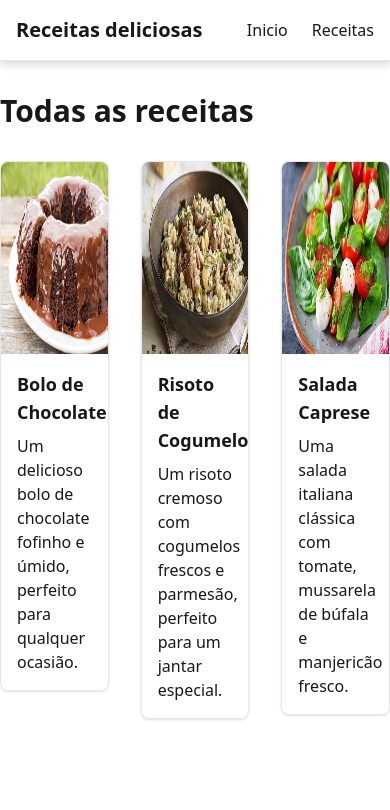
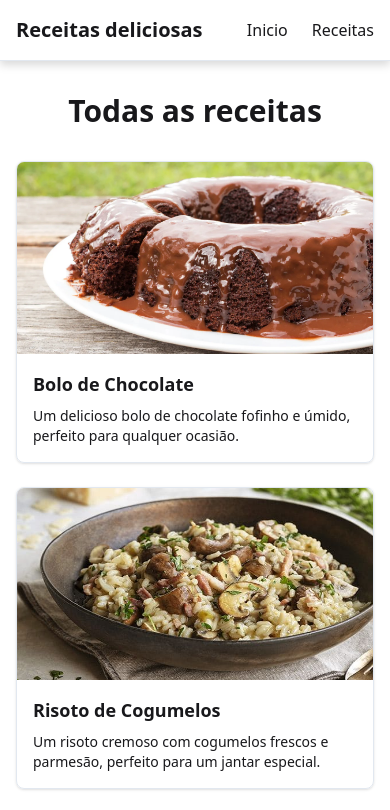
Before and after one commit to HeitorSrm/Receitas, a Next.js app: page /receitas in a window 390 px wide. Shown: the top 810 px of the page. Built offline with nearby package versions, Linux system fonts and the light colour scheme.

Commit message:
feat: aplica responsividade na listagem de receitas, card e footer

```diff
--- a/src/app/receitas/page.tsx
+++ b/src/app/receitas/page.tsx
@@ -4,10 +4,10 @@ import {recipes} from "@/app/lib/data";
 export default function ReceitasPage() {
     return (
         <main className="flex grow py-8">
-            <div className="container mx-auto">
-                <h1 className="text-3xl font-bold">Todas as receitas</h1>
+            <div className="container mx-auto px-4">
+                <h1 className="text-3xl font-bold text-center sm:text-left">Todas as receitas</h1>
 
-                <div className="grid grid-cols-3 gap-8 mt-8">
+                <div className="grid grid-cols-1 md:grid-cols-3 gap-6 mt-8">
                     {recipes.map((recipe) => (
                     <RecipeCard key={recipe.id} recipe={recipe} />
                 ))}
--- a/src/components/Footer/index.tsx
+++ b/src/components/Footer/index.tsx
@@ -1,7 +1,7 @@
 export default function Footer() {
     return (
-        <footer className="bg-white text-black py-4">
-        <div className="flex justify-center container mx-auto">
+        <footer className="bg-white py-6 border-t border-slate-100 mt-auto w-full">
+        <div className="container mx-auto px-4 text-center">
             <p className="text-sm">&copy; 2026 Receitas Deliciosas. Todos os direitos reservados.</p>
         </div>
         </footer>
--- a/src/components/RecipeCards/index.tsx
+++ b/src/components/RecipeCards/index.tsx
@@ -14,8 +14,8 @@ interface RecipeCardProps {
 
 export default function RecipeCard({ recipe }: RecipeCardProps) {
   return (
-    <Link href={`/receitas/${recipe.id}`}>
-      <div className="border border-slate-200 rounded-lg overflow-hidden shadow-sm hover:shadow-md transition-shadow">
+    <Link href={`/receitas/${recipe.id}`} className="block h-full">
+      <div className="w-full max-w-md mx-auto flex flex-col h-full border border-slate-200 rounded-lg overflow-hidden shadow-sm hover:shadow-md transition-shadow">
         <div className="relative h-48 w-full">
             <Image
                 src={recipe.image}
@@ -23,11 +23,11 @@ export default function RecipeCard({ recipe }: RecipeCardProps) {
                 fill
             />
         </div>
-        <div className="flex flex-col p-4 gap-2">
+        <div className="flex flex-col p-4 gap-2 grow">
             <h3 className="text-lg font-bold">
                 {recipe.title}
             </h3>
-            <p>
+            <p className="text-sm line-clamp-2">
                 {recipe.description}
             </p>
         </div>
```
